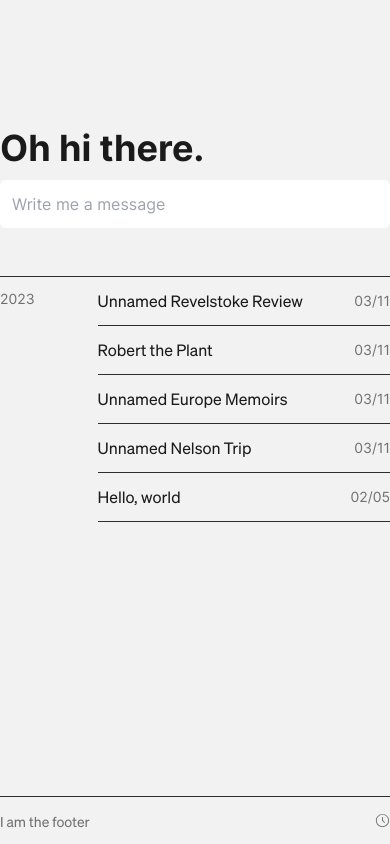
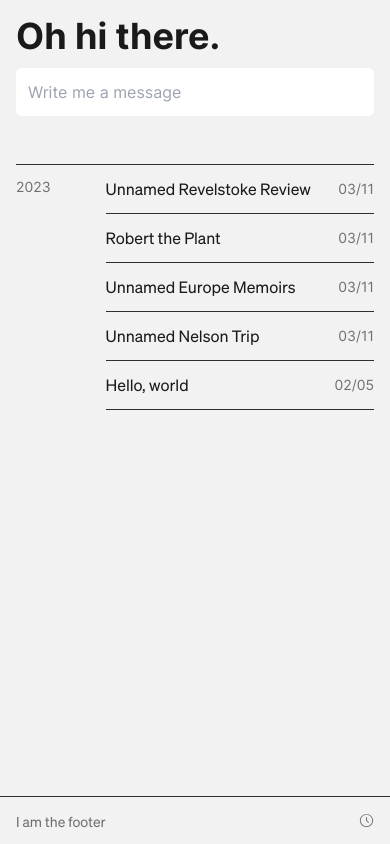
Before and after one commit to joeyvanlierop/joey, a Next.js app: page / in a window 390 px wide. Built offline with nearby package versions, Linux system fonts and the light colour scheme.

Commit message:
Mobile padding

```diff
--- a/components/column.tsx
+++ b/components/column.tsx
@@ -3,7 +3,7 @@ import { ReactNode } from "react";
 export function Column(props: { className?: string; children: ReactNode }) {
   return (
     <div
-      className={`flex h-full w-full flex-col justify-start md:w-[640px] ${props.className}`}
+      className={`flex h-full w-full flex-col justify-start p-4 md:p-0 md:w-[640px] ${props.className}`}
     >
       {props.children}
     </div>
--- a/components/listItem.tsx
+++ b/components/listItem.tsx
@@ -10,21 +10,19 @@ export const ListItem: React.FC<PostData> = (props) => {
   );
 
   return (
-    <li
+    <Link
       tabIndex={0}
+      href={`/posts/${props.slug}`}
       className="group/item cursor-pointer transition-[opacity] hover:!opacity-100 focus:!opacity-100 group-hover:opacity-30 group-focus:opacity-30"
     >
-      <Link
-        href={`/posts/${props.slug}`}
-        className="relative ml-[25%] mb-[-1px] mt-[-1px] flex items-center justify-start border-t border-b border-[#2e2e2e] py-3"
-      >
+      <div className="relative ml-[25%] mb-[-1px] mt-[-1px] flex items-center justify-start border-t border-b border-[#2e2e2e] py-3">
         <p className="mr-4 w-full overflow-hidden text-ellipsis whitespace-nowrap">
           {props.title}
         </p>
         <p className="flex-shrink-0 overflow-hidden text-ellipsis whitespace-nowrap font-header text-sm text-[#707070]">
           {dateNumber}
         </p>
-      </Link>
-    </li>
+      </div>
+    </Link>
   );
 };
--- a/components/listSection.tsx
+++ b/components/listSection.tsx
@@ -1,5 +1,4 @@
 import { PostData } from "@lib/post";
-import { ReactNode } from "react";
 import { ListItem } from "./listItem";
 
 interface ListSectionProps {
@@ -10,14 +9,14 @@ interface ListSectionProps {
 export const ListSection: React.FC<ListSectionProps> = (props) => {
   return (
     <section className="border-t border-[#2e2e2e] relative">
-      <span className="text-[#707070] absolute top-3 font-header text-sm">
+      {/* Year label */}
+      <time className="text-[#707070] absolute top-3 font-header text-sm">
         {props.year}
-      </span>
-      <ol>
-        {props.posts.map((post) => {
-          return <ListItem key={`${post.title}-${post.date}`} {...post} />;
-        })}
-      </ol>
+      </time>
+      {/* Grouped posts */}
+      {props.posts.map((post) => {
+        return <ListItem key={`${post.title}-${post.date}`} {...post} />;
+      })}
     </section>
   );
 };
--- a/pages/_app.tsx
+++ b/pages/_app.tsx
@@ -57,7 +57,7 @@ export default function MyApp({ Component, pageProps, router }: AppProps) {
       <ThemeProvider attribute="class" defaultTheme="system">
         <MDXProvider components={components}>
           <main
-            className={`${inter.variable} ${kaisei.variable} ${sohne.variable} font-sans py-32 min-h-screen relative`}
+            className={`${inter.variable} ${kaisei.variable} ${sohne.variable} font-sans md:py-32 min-h-screen relative`}
           >
             <Component {...pageProps} key={router.route} />
             <Footer />
```
